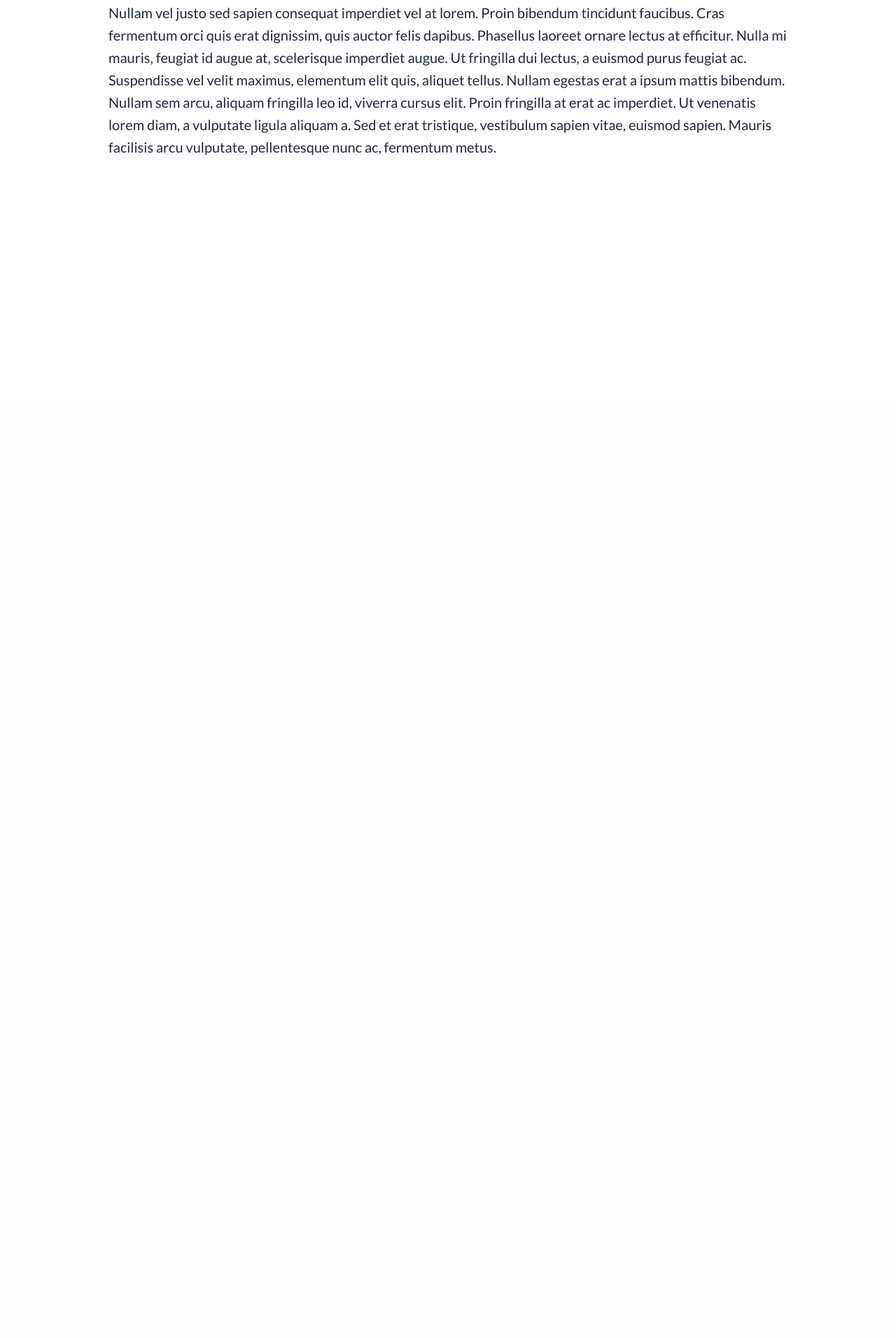
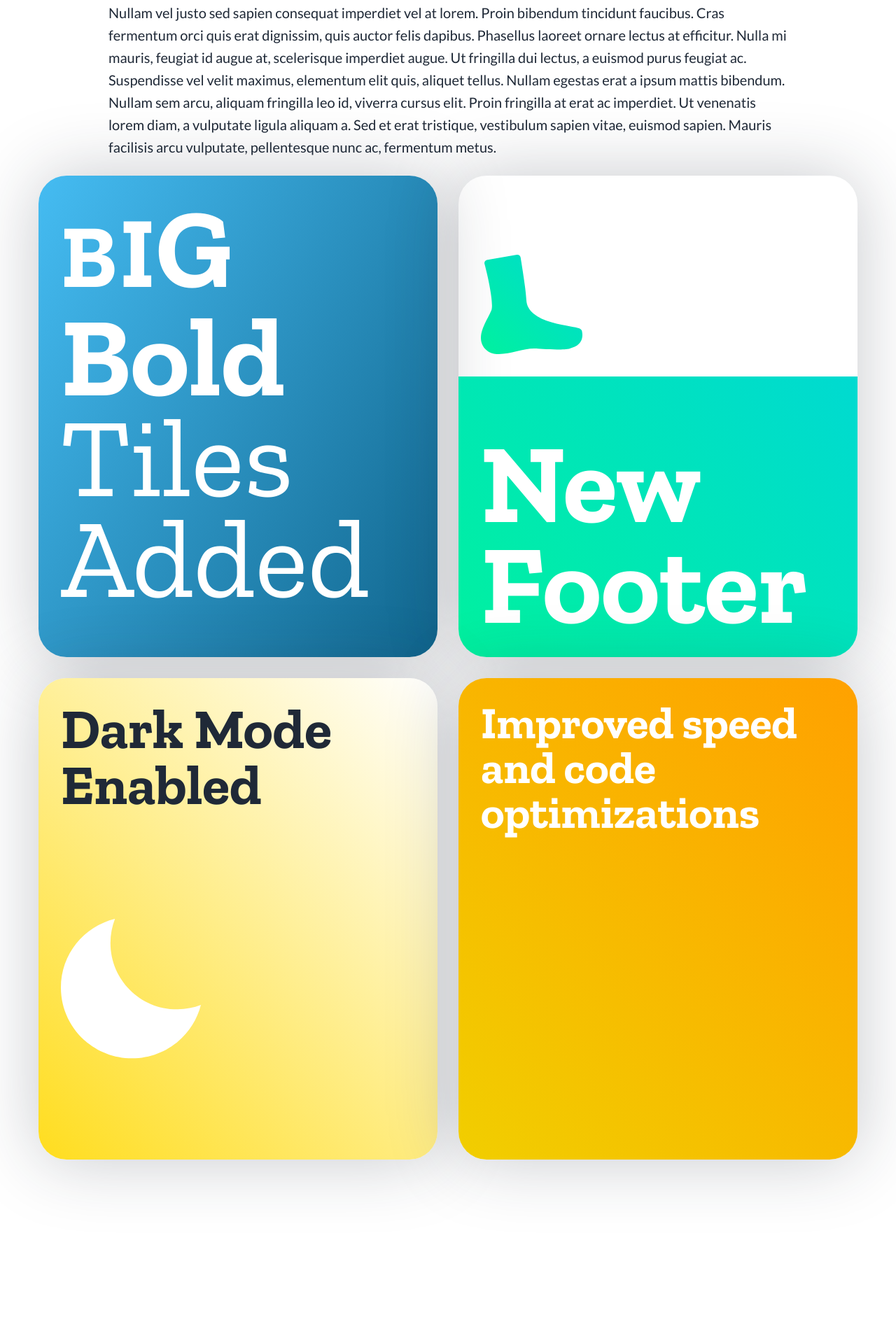
Before and after one commit to naher94/2020.rehanbutt.com, a Jekyll site: the page built from index.html, in a window 1280 px wide. Shown: the part 3847-5759 px from the top of the page at 70% size. Built offline with Jekyll 4.4.1, drawn with Linux system fonts in a browser that asks for light colours; before the commit the page ends 5542 px from its top, so only the background shows below that.

Commit message:
Website Tiles Added

```diff
--- /dev/null
+++ b/_includes/website.html
@@ -0,0 +1,38 @@
+<section class="website">
+  <div class="dragonfruit-container">
+
+  </div>
+  <div class="tile-container grid-x grid-margin-x grid-margin-y">
+    <div class="cell small-12 large-6 tile big-bold">
+      <span class="big">
+        <span class="b">B</span>
+        <span class="i">I</span>
+        <span class="g">G</span>
+      </span>
+      <span class="bold">Bold</span>
+      Tiles Added
+    </div>
+    <div class="cell small-12 large-6 tile new-footer grid-y">
+      <div class="cell auto foot grid-x align-bottom">
+        <img src="../img/foot.svg" alt="Foot Icon">
+      </div>
+      <div class="title-container small-7 cell grid-x align-bottom">
+        New Footer
+      </div>
+    </div>
+    <div class="cell small-12 large-6 tile dark-mode grid-y">
+      <div class="cell auto">
+        Dark Mode Enabled
+        <!-- <span>Dark</span>
+        <span>Mode</span>
+        <span>Enabled</span> -->
+      </div>
+      <div class="cell auto moon">
+        <img src="../img/moon.svg" alt="Moon Icon">
+      </div>
+    </div>
+    <div class="cell small-12 large-6 tile speed">
+      Improved speed and code optimizations
+    </div>
+  </div>
+</section>
--- a/_sass/2020.scss
+++ b/_sass/2020.scss
@@ -15,10 +15,16 @@
       font-size: 12em;
       font-weight: $zilla-bold;
       color: $pure-white;
+      @media screen and (max-width: 40em) {
+        font-size: 6em;
+      }
     }
     h1{
       display: inline-block;
       line-height: 9rem;
+      @media screen and (max-width: 40em) {
+        line-height: 4rem;
+      }
     }
     h2{
       display: inline-block;
@@ -29,7 +35,8 @@
       margin-bottom: 0;
       margin-top: -2em;
       @media screen and (max-width: 40em) {
-        // line-height: 1em;
+        font-size: 3em;
+        line-height: 2.6rem;
       }
     }
   }
@@ -72,6 +79,97 @@
 
   }
 
+  .website{
+    .tile-container{
+      .big-bold{
+        padding: 2rem 2rem;
+        background: linear-gradient(120deg, rgba(69,188,242,1) 0%, rgba(17,102,142,1) 100%);
+        color: $pure-white;
+        font-size: 10rem;
+        line-height: 9rem;
+        font-family: $zilla;
+        span{
+          display: block;
+        }
+        .big{
+          font-weight: $zilla-bold;
+          span{
+            display: inline-block;
+          }
+          .b{
+            font-size: 0.8em;
+            margin-right: -0.2em;
+          }
+          .i{
+            font-size: 0.9em;
+            margin-right: -0.2em;
+          }
+          .g{}
+        }
+        .bold{
+          font-weight: $zilla-bold;
+        }
+        @media screen and (max-width: 40em) {
+          font-size: 6em;
+          line-height: 6rem;
+        }
+      }
+      .new-footer{
+        .foot{
+          padding: 2rem 2rem;
+        }
+        .title-container{
+          padding: 2rem 2rem;
+          border-radius: 0 0 40px 40px;
+          color: $pure-white;
+          font-size: 10rem;
+          line-height: 9rem;
+          font-family: $zilla;
+          font-weight: $zilla-bold;
+          background: linear-gradient(225deg, rgba(0,218,209,1) 0%, rgba(0,241,159,1) 100%);
+          @media screen and (max-width: 40em) {
+            font-size: 6em;
+            line-height: 6rem;
+          }
+        }
+      }
+      .dark-mode{
+        padding: 2rem 2rem;
+        color: $navy-black;
+        font-size: 5rem;
+        line-height: 5rem;
+        font-family: $zilla;
+        font-weight: $zilla-bold;
+        background: linear-gradient(45deg, rgba(255,221,30,1) 0%, rgba(255,255,255,1) 100%);
+        span{
+          // display: block;
+        }
+      }
+      .speed{
+        padding: 2rem 2rem;
+        color: $pure-white;
+        background: linear-gradient(45deg, rgba(241,206,0,1) 0%, rgba(255,161,0,1) 100%);
+        font-size: 4rem;
+        line-height: 4rem;
+        font-family: $zilla;
+        font-weight: $zilla-bold;
+      }
+    }
+    .tile{
+      border-radius: 40px;
+      min-height: 43rem;
+      -webkit-box-shadow: 0px 0px 100px 0px rgba($navy-black,0.25);
+      -moz-box-shadow: 0px 0px 100px 0px rgba($navy-black,0.25);
+      box-shadow: 0px 0px 100px 0px rgba($navy-black,0.25);
+      @media screen and (max-width: 40em) {
+        min-height: 30rem;
+      }
+    }
+  }
+
+
+
+
   footer{
     background-image: url("../img/2020/footergradient.jpg");
     background-repeat: no-repeat;
@@ -81,9 +179,6 @@
     bottom: 0;
     left: 0;
     z-index: -1;
-    // @media screen and (max-width: 40em) {
-    //   height: 50vh;
-    // }
     .logo{
       margin-top: -3.1em;
       float: right;
@@ -123,5 +218,4 @@
   }
 
 
-
 }
--- a/index.html
+++ b/index.html
@@ -42,3 +42,5 @@ Donec consequat, massa at ultricies dictum, neque nunc pulvinar ipsum, a laoreet
 
 Suspendisse vel velit maximus, elementum elit quis, aliquet tellus. Nullam egestas erat a ipsum mattis bibendum. Nullam sem arcu, aliquam fringilla leo id, viverra cursus elit. Proin fringilla at erat ac imperdiet. Ut venenatis lorem diam, a vulputate ligula aliquam a. Sed et erat tristique, vestibulum sapien vitae, euismod sapien. Mauris facilisis arcu vulputate, pellentesque nunc ac, fermentum metus.</p>
 </section>
+
+{% include website.html %}
```
Also changed, not shown: img/foot.svg (added), img/moon.svg (added), 5 other files.
